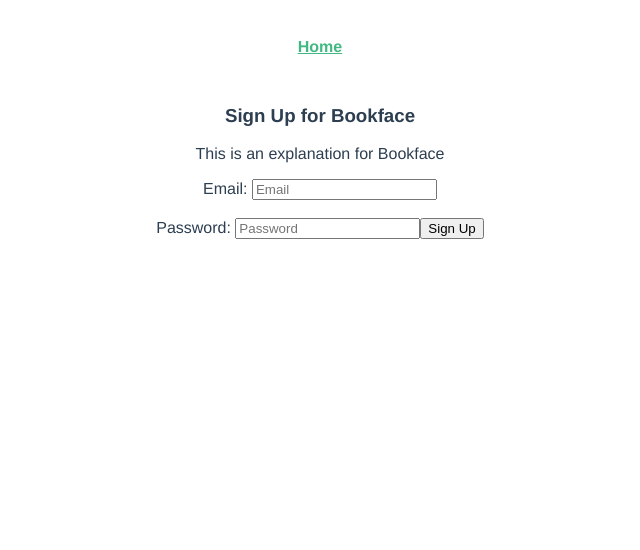
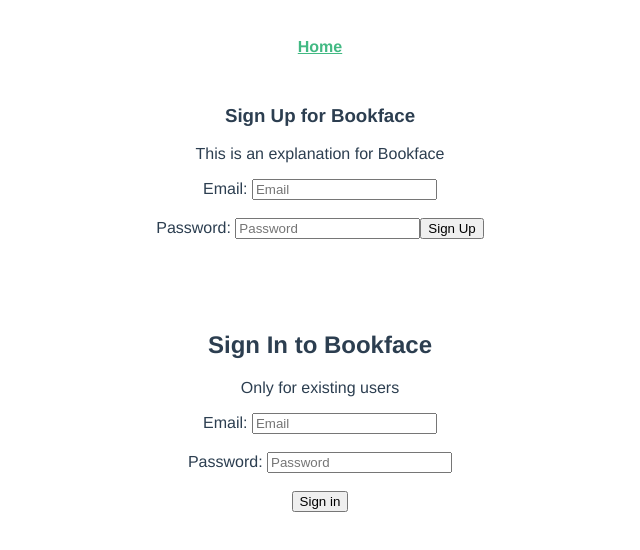
Before and after one commit to H0und5/vuebook1, a Vue app: page /#/ in a window 1280 px wide. Shown: the top 550 px of the page, without its empty margins (320-960 px from the left). Built offline with nearby package versions, Linux system fonts and the light colour scheme.

Commit message:
feature: added the loginform component to handle existing users

```diff
--- a/src/components/Forms/LoginForm.vue
+++ b/src/components/Forms/LoginForm.vue
@@ -0,0 +1,45 @@
+<template>
+  <form>
+    <h2>{{ title }}</h2>
+    <p>{{ explanation }}</p>
+
+    <label>Email: </label>
+    <input placeholder="Email" required type="text" v-model="email" />
+
+    <br /><br />
+
+    <label>Password: </label>
+    <input placeholder="Password" required type="password" />
+
+    <br /><br />
+
+    <button @click.prevent="signInHandler">Sign in</button>
+  </form>
+</template>
+
+<script lang="ts">
+import { defineComponent, ref } from "vue";
+
+export default defineComponent({
+  name: "LoginForm",
+  components: {},
+  props: ["title", "explanation"],
+  setup() {
+    const email = ref("");
+    const password = ref("");
+
+    const signInHandler = () => {
+      console.log("Success!");
+
+      email.value = "";
+      password.value = "";
+    };
+
+    return {
+      email,
+      password,
+      signInHandler,
+    };
+  },
+});
+</script>
--- a/src/views/HomeView.vue
+++ b/src/views/HomeView.vue
@@ -3,6 +3,11 @@
     <SignUpForm
       title="Sign Up for Bookface"
       explanation="This is an explanation for Bookface"
+    />
+    <br /><br /><br /><br />
+    <LoginForm
+      title="Sign In to Bookface"
+      explanation="Only for existing users"
     />
   </div>
 </template>
@@ -10,11 +15,13 @@
 <script lang="ts">
 import { defineComponent } from "vue";
 import SignUpForm from "../components/Forms/SignUpForm.vue";
+import LoginForm from "../components/Forms/LoginForm.vue";
 
 export default defineComponent({
   name: "HomeView",
   components: {
     SignUpForm,
+    LoginForm,
   },
 });
 </script>
```
